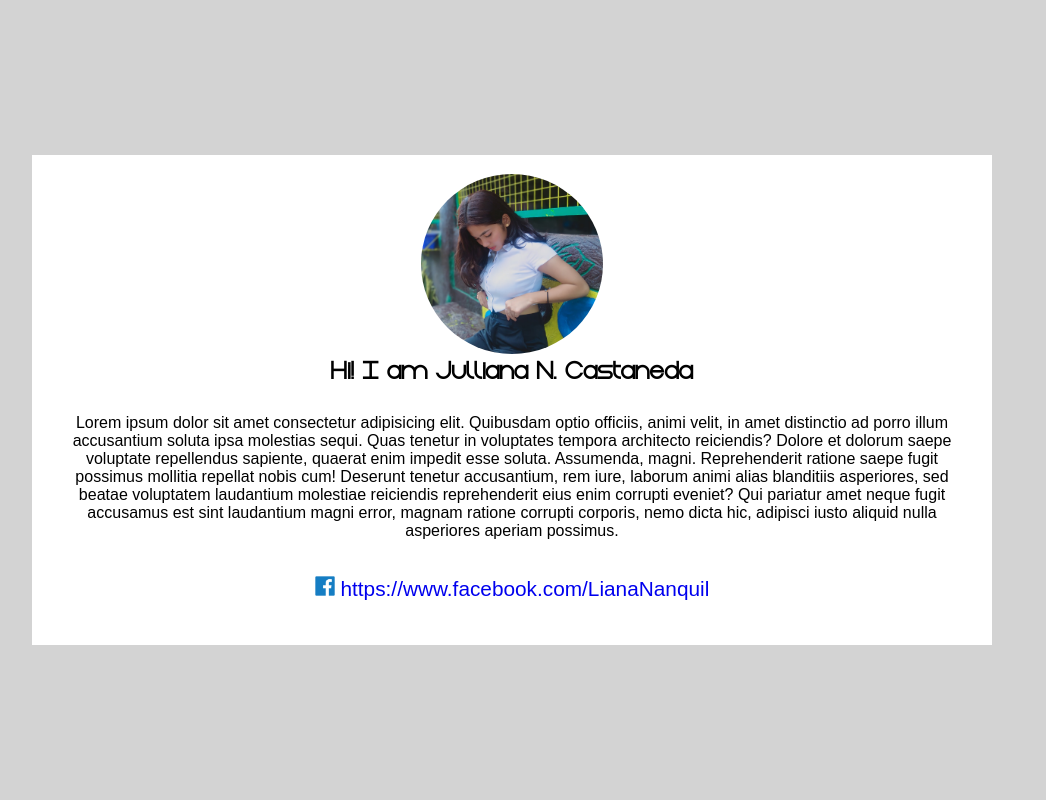
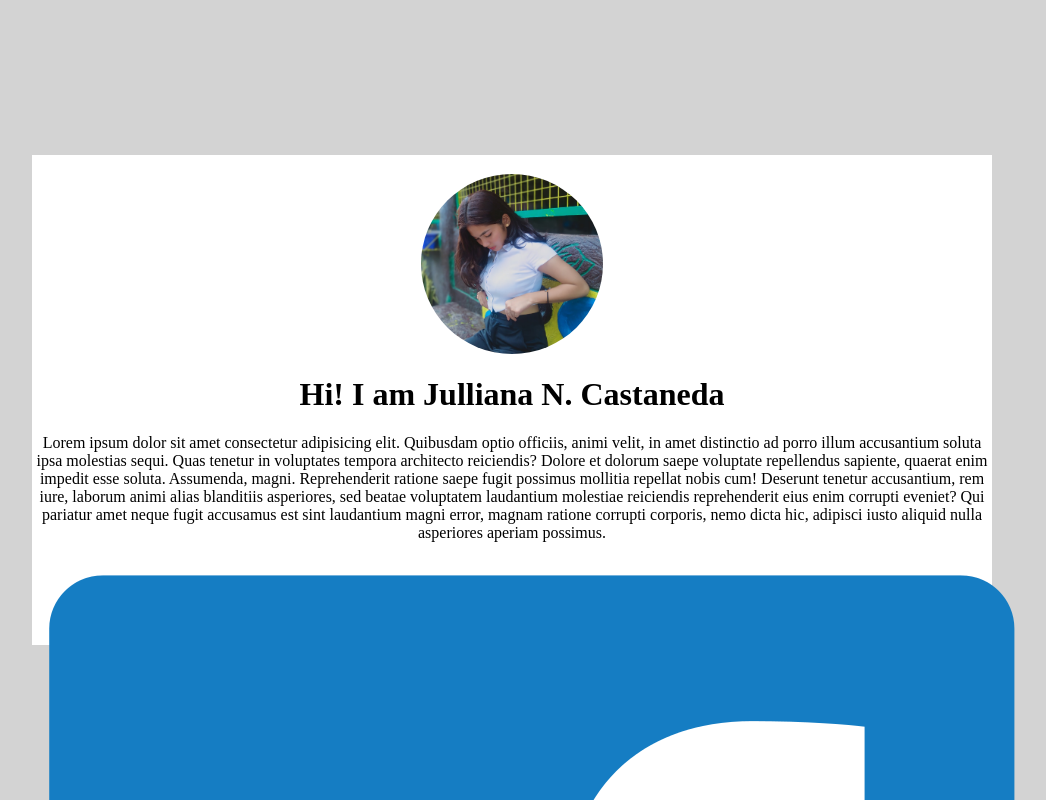
Before and after one commit to iana06/tuds, a plain HTML site: page index.html in a window 1280 px wide. Shown: the top 800 px of the page, without its empty margins (128-1174 px from the left). Drawn offline with Linux system fonts and the light colour scheme.

Commit message:
tuds.css successfully in

```diff
--- a/tuds.css
+++ b/tuds.css
@@ -28,41 +28,3 @@ body{
 
 
 }
-.bio{
-
-    margin-top: 10px;
-    text-align: center;
-    margin-left: 3.5%;
-    margin-right: 3.5%;
-    font-size: 100%;
-    font-family: Arial, Helvetica, sans-serif;
-}
-
-a:hover{
-    color:white;
-    background-color: #0d64cf;
-    padding: 0.5%;
-    padding-left: 2%;
-    padding-right: 2%;
-    border-radius: 35px;
-}
-.social-link {
-    font-family: Arial, Helvetica, sans-serif;
-    font-size: 130%;
-    text-decoration: none;
-}
-.social-icon{
-   height: 20px;
-   padding-top: 20px;
-
-
-}
-@font-face {
-    font-family: nos;
-    src: url(fonts/Gasalt-Regular.ttf);
-}
-.name{
-    font-family: nos;
-    margin-top: 3px;
-
-}
```
